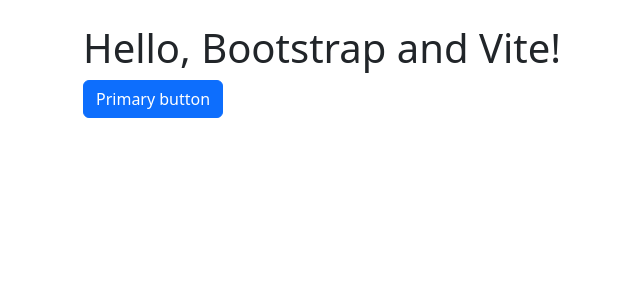
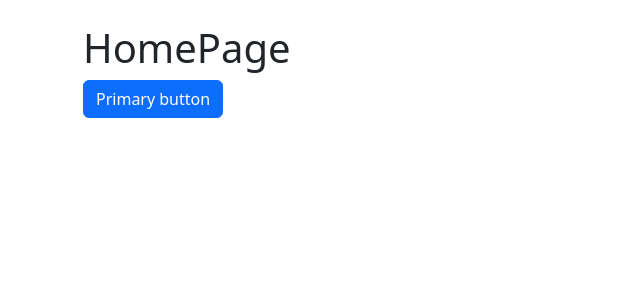
Before and after one commit to AitorMelero/raventube, a React (Vite) app: page / in a window 1280 px wide. Shown: the top 300 px of the page, without its empty margins (3-643 px from the left). Built offline with nearby package versions, Linux system fonts and the light colour scheme.

Commit message:
chore: Incluir React Router Dom

```diff
--- a/package.json
+++ b/package.json
@@ -15,11 +15,13 @@
     "@popperjs/core": "2.11.8",
     "bootstrap": "5.3.3",
     "react": "18.2.0",
-    "react-dom": "18.2.0"
+    "react-dom": "18.2.0",
+    "react-router-dom": "6.23.1"
   },
   "devDependencies": {
     "@types/react": "18.2.66",
     "@types/react-dom": "18.2.22",
+    "@types/react-router-dom": "5.3.3",
     "@typescript-eslint/eslint-plugin": "7.2.0",
     "@typescript-eslint/parser": "7.2.0",
     "@vitejs/plugin-react-swc": "3.5.0",
--- a/src/App.tsx
+++ b/src/App.tsx
@@ -1,12 +1,8 @@
+import { RouterProvider } from 'react-router-dom'
+import { router } from './routes/router'
+
 function App() {
-  return (
-    <>
-      <div className="container py-4 px-3 mx-auto">
-        <h1>Hello, Bootstrap and Vite!</h1>
-        <button className="btn btn-primary">Primary button</button>
-      </div>
-    </>
-  )
+  return <RouterProvider router={router} />
 }
 
 export default App
--- /dev/null
+++ b/src/hooks/useErrorPage.ts
@@ -0,0 +1,24 @@
+import { useEffect, useState } from 'react'
+import { isRouteErrorResponse, useRouteError } from 'react-router-dom'
+
+export const useErrorPage = () => {
+  const error = useRouteError()
+  const [errorMessage, setErrorMessage] = useState('')
+
+  useEffect(() => {
+    if (isRouteErrorResponse(error)) {
+      setErrorMessage(error.statusText)
+    } else if (error instanceof Error) {
+      setErrorMessage(error.message)
+    } else if (typeof error === 'string') {
+      setErrorMessage(error)
+    } else {
+      console.error(error)
+      setErrorMessage('Unknown error')
+    }
+  }, [error])
+
+  return {
+    errorMessage,
+  }
+}
--- /dev/null
+++ b/src/layouts/PageLayout.tsx
@@ -0,0 +1,10 @@
+import { Outlet } from 'react-router-dom'
+import { ErrorPage } from '@/pages/ErrorPage'
+
+interface Props {
+  isError?: boolean
+}
+
+export const PageLayout: React.FC<Props> = ({ isError = false }) => {
+  return <main className="container py-4 px-3 mx-auto">{isError ? <ErrorPage /> : <Outlet />}</main>
+}
--- /dev/null
+++ b/src/pages/ErrorPage.tsx
@@ -0,0 +1,15 @@
+import { useErrorPage } from '@/hooks/useErrorPage'
+
+export const ErrorPage = () => {
+  const { errorMessage } = useErrorPage()
+
+  return (
+    <>
+      <h1>Oops!</h1>
+      <p>Sorry, an expected error has occured.</p>
+      <p>
+        <i>{errorMessage}</i>
+      </p>
+    </>
+  )
+}
--- /dev/null
+++ b/src/pages/HomePage.tsx
@@ -0,0 +1,8 @@
+export const HomePage = () => {
+  return (
+    <>
+      <h1>HomePage</h1>
+      <button className="btn btn-primary">Primary button</button>
+    </>
+  )
+}
--- /dev/null
+++ b/src/pages/LoginPage.tsx
@@ -0,0 +1,8 @@
+export const LoginPage = () => {
+  return (
+    <>
+      <h1>LoginPage</h1>
+      <button className="btn btn-primary">Primary button</button>
+    </>
+  )
+}
--- /dev/null
+++ b/src/routes/router.tsx
@@ -0,0 +1,21 @@
+import { PageLayout } from '@/layouts/PageLayout'
+import { HomePage } from '@/pages/HomePage'
+import { LoginPage } from '@/pages/LoginPage'
+import { createBrowserRouter } from 'react-router-dom'
+
+export const routesConfig = [
+  {
+    path: '/',
+    element: <PageLayout />,
+    errorElement: <PageLayout isError={true} />,
+    children: [
+      { index: true, element: <HomePage /> },
+      {
+        path: '/login',
+        element: <LoginPage />,
+      },
+    ],
+  },
+]
+
+export const router = createBrowserRouter(routesConfig)
```
Also changed, not shown: tsconfig.json (+6 -2 lines), 1 other file (tests, documents, lock files or other folders).
